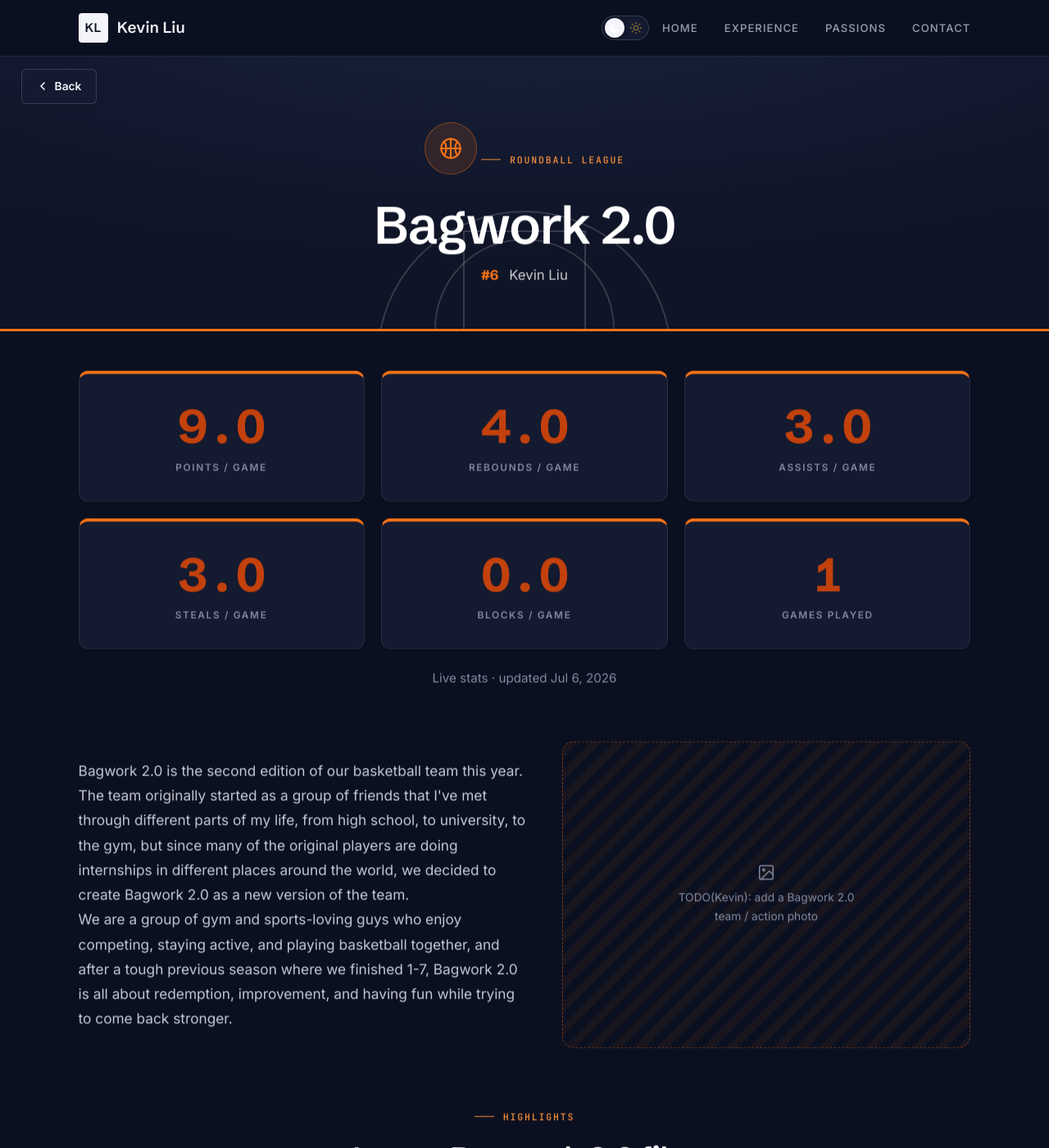
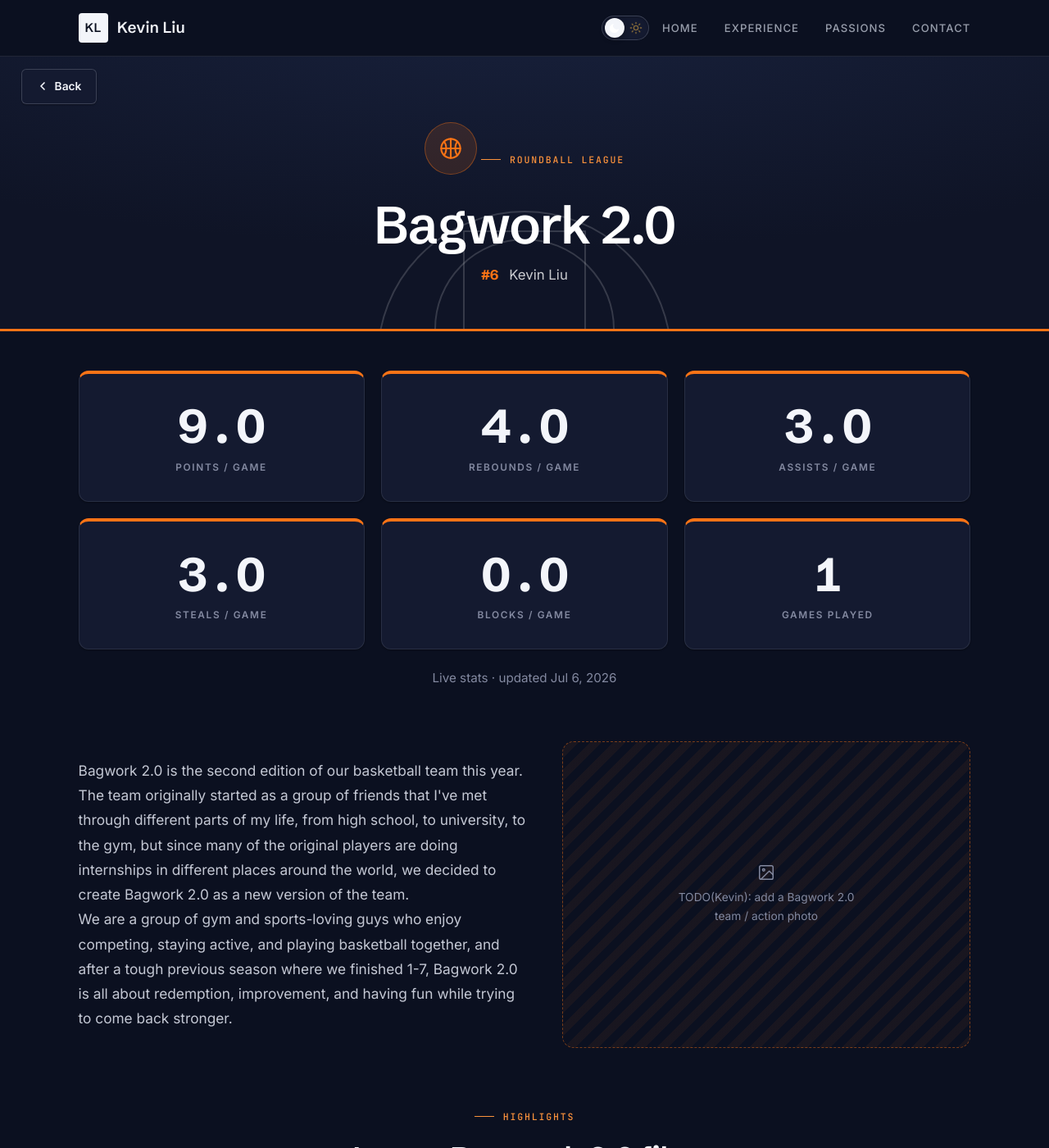
Before and after one commit to kev2k04/kev2k04.github.io, a Jekyll site: the page built from basketball.html, in a window 1280 px wide and 1400 px high. Shown: the whole window at 82% size. Built offline with Jekyll 4.4.1, drawn with Linux system fonts in a browser that asks for light colours.

Commit message:
Basketball: stat numbers in white with interactive hover (card lift + orange warm-up)
Co-Authored-By: Claude Opus 4.8 <noreply@anthropic.com>

```diff
--- a/assets/css/main.scss
+++ b/assets/css/main.scss
@@ -2963,6 +2963,25 @@ img.album__art {
   color: var(--ink);
   font-variant-numeric: tabular-nums;
   letter-spacing: -0.02em;
+  transform-origin: center bottom;
+  transition: transform 0.25s var(--ease), color 0.25s var(--ease);
+}
+/* Hovering a card gently lifts it and grows its number — same interactive
+   feel as the experience cards, clipped so the grid never shifts. */
+.bball-stat {
+  transition: transform 0.25s var(--ease), border-color 0.25s var(--ease),
+              box-shadow 0.25s var(--ease);
+}
+.bball-stat:hover {
+  transform: translateY(-3px);
+  border-color: var(--line-strong);
+  box-shadow: var(--shadow);
+}
+.bball-stat:hover .bball-stat__value { transform: scale(1.08); }
+@media (prefers-reduced-motion: reduce) {
+  .bball-stat, .bball-stat__value { transition: none; }
+  .bball-stat:hover { transform: none; }
+  .bball-stat:hover .bball-stat__value { transform: none; }
 }
 .bball-stat__label {
   display: block;
@@ -2975,9 +2994,10 @@ img.album__art {
 }
 /* Pre-season: dashes sit muted */
 .bball-stats[data-state="preseason"] .bball-stat__value { color: var(--muted); opacity: 0.7; }
-/* Live: numbers glow orange */
-.bball-stats[data-state="live"] .bball-stat__value { color: var(--bb-orange-deep); }
-html[data-mode="light"] .bball-stats[data-state="live"] .bball-stat__value { color: var(--bb-orange-deep); }
+/* Live: numbers read in ink (white on dark, near-black in light mode) and
+   warm to orange when their card is hovered. */
+.bball-stats[data-state="live"] .bball-stat__value { color: var(--ink); }
+.bball-stats[data-state="live"] .bball-stat:hover .bball-stat__value { color: var(--bb-orange-deep); }
 /* Loading skeleton shimmer over the value */
 .bball-stats[data-state="loading"] .bball-stat__value {
   color: transparent;
```
